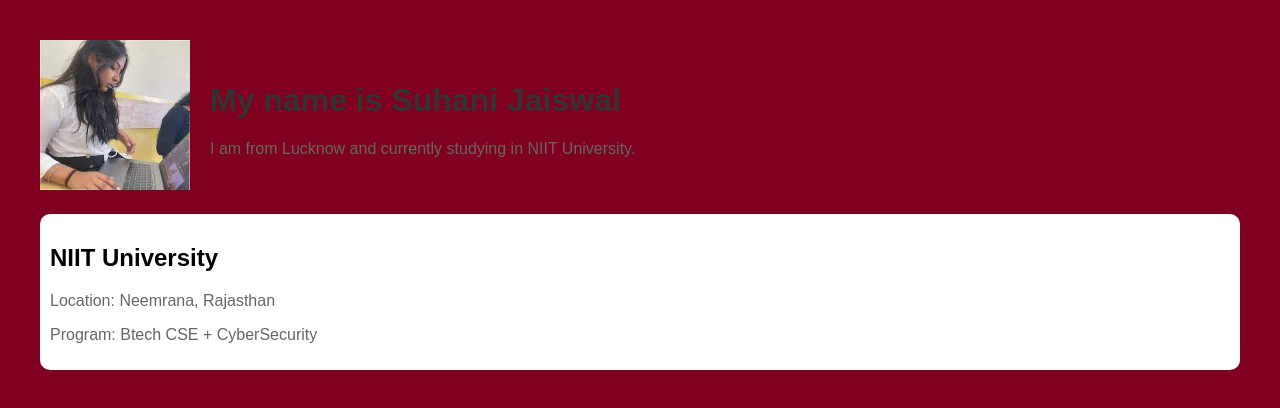
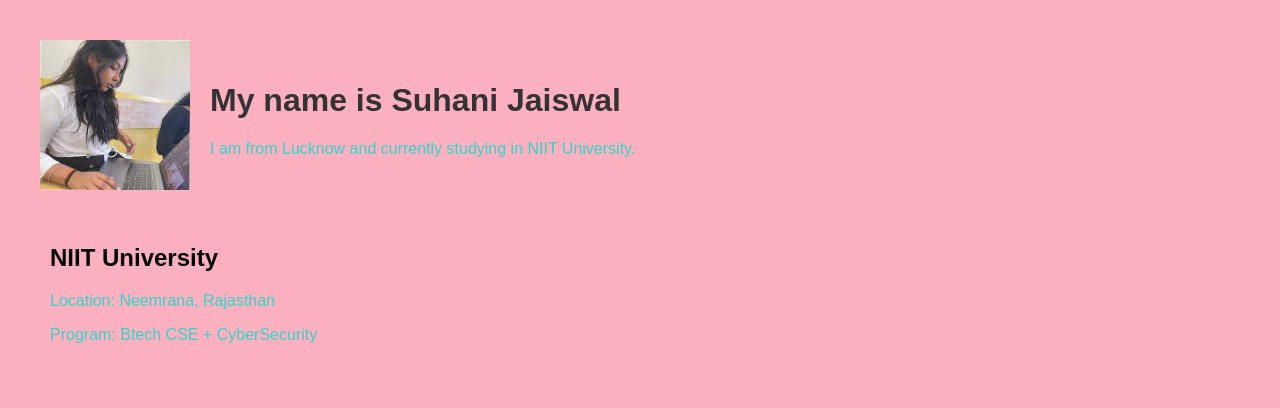
Before and after one commit to JayArcher9/Resume, a plain HTML site: page index.html in a window 1280 px wide. Drawn offline with Linux system fonts and the light colour scheme.

Commit message:
Update index.html

```diff
--- a/index.html
+++ b/index.html
@@ -9,7 +9,7 @@
             font-family: 'Arial', sans-serif;
             margin: 20px;
             padding: 20px;
-            background-color: #800020;
+            background-color: #FDB0C0;
         }
 
         .profile-container {
@@ -33,13 +33,13 @@
         }
 
         p {
-            color: #666;
+            color: #30D5C8;
         }
 
         .university-info {
             margin-top: 20px;
             padding: 10px;
-            background-color: #fff;
+            background-color: #;
             border-radius: 10px;
         }
     </style>
```
